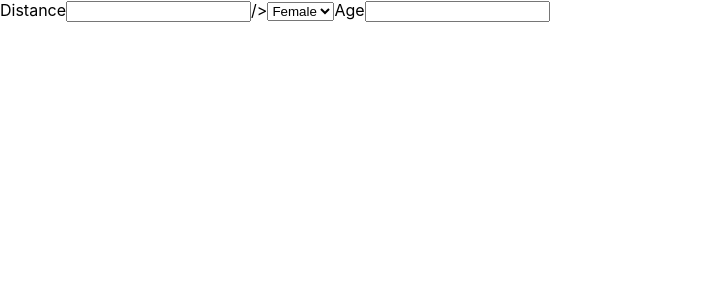
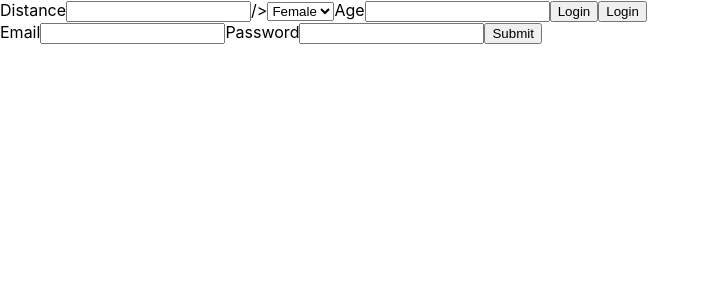
Before and after one commit to kfrostare/CooperAPI_frontend, a React (Create React App) app: page / in a window 1280 px wide. Shown: the top 300 px of the page, without its empty margins (0-709 px from the left). Built offline with nearby package versions, Linux system fonts and the light colour scheme.

Commit message:
adds loginform and connects to app.jsx

```diff
--- a/src/App.jsx
+++ b/src/App.jsx
@@ -2,6 +2,7 @@
 
 import DisplayCooperResult from "./components/DisplayCooperResult";
 import InputFields from './components/InputFields';
+import LoginForm from "./components/LoginForm";
 
 class App extends Component {
   state = {
@@ -18,11 +19,14 @@
     return (
       <>
         <InputFields onChangeHandler={this.onChangeHandler} />
+        <button id="login">Login</button>
         <DisplayCooperResult
         distance={this.state.distance}
         gender={this.state.gender}
         age={this.state.age}
         />
+        <button id="login">Login</button>
+        <LoginForm />
       </>
     );
   }
--- /dev/null
+++ b/src/components/LoginForm.jsx
@@ -0,0 +1,17 @@
+import React from "react";
+
+const LoginForm = props => {
+    return (
+        <form id="login-form">
+            <label>Email</label>
+            <input name="email" type="email" id="email"></input>
+
+            <label>Password</label>
+            <input name="passowrd" type="password" id="password"></input>
+
+            <button id="submit">Submit</button>
+        </form>
+    );
+};
+
+export default LoginForm;
```
Also changed, not shown: 1 other file (tests, documents, lock files or other folders).
